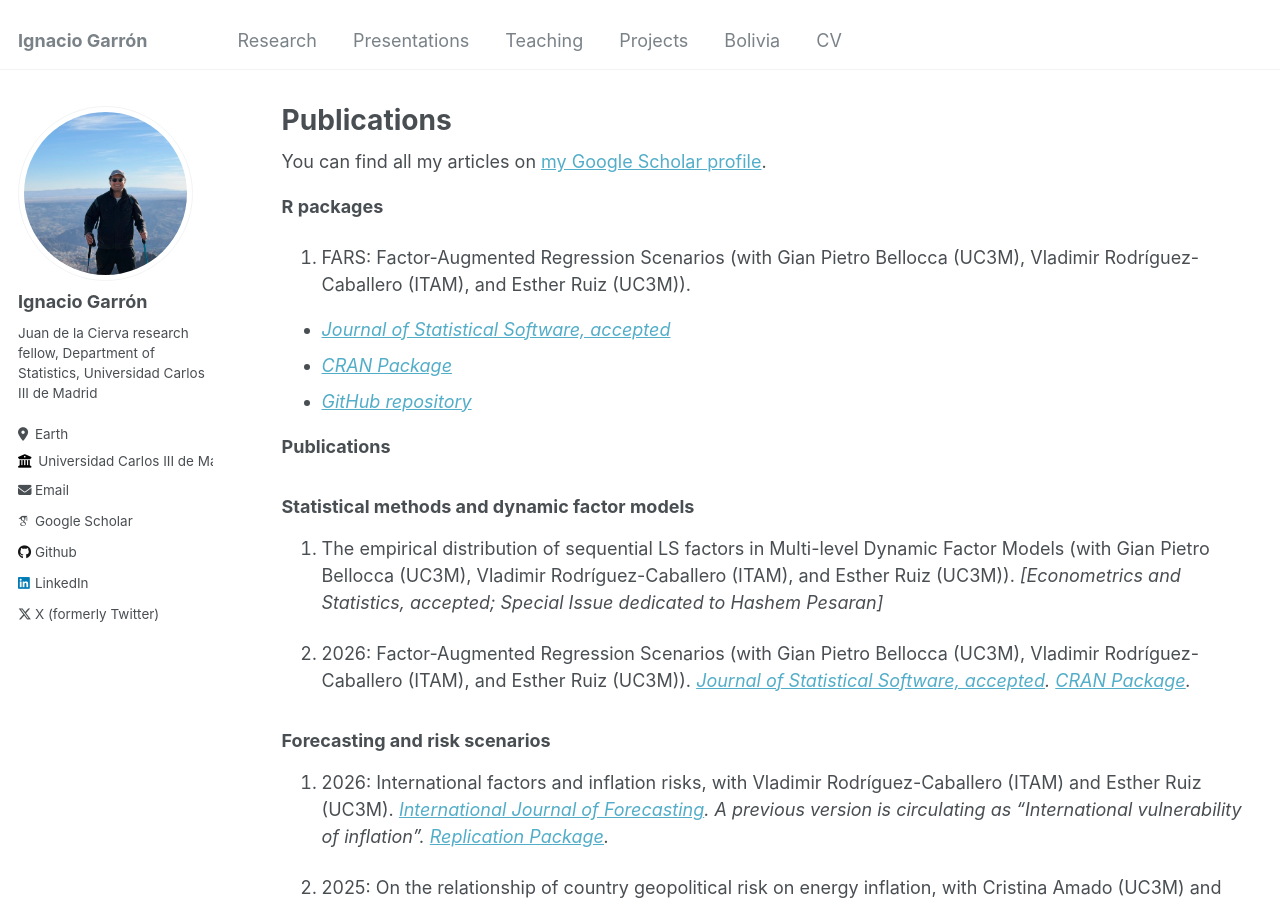
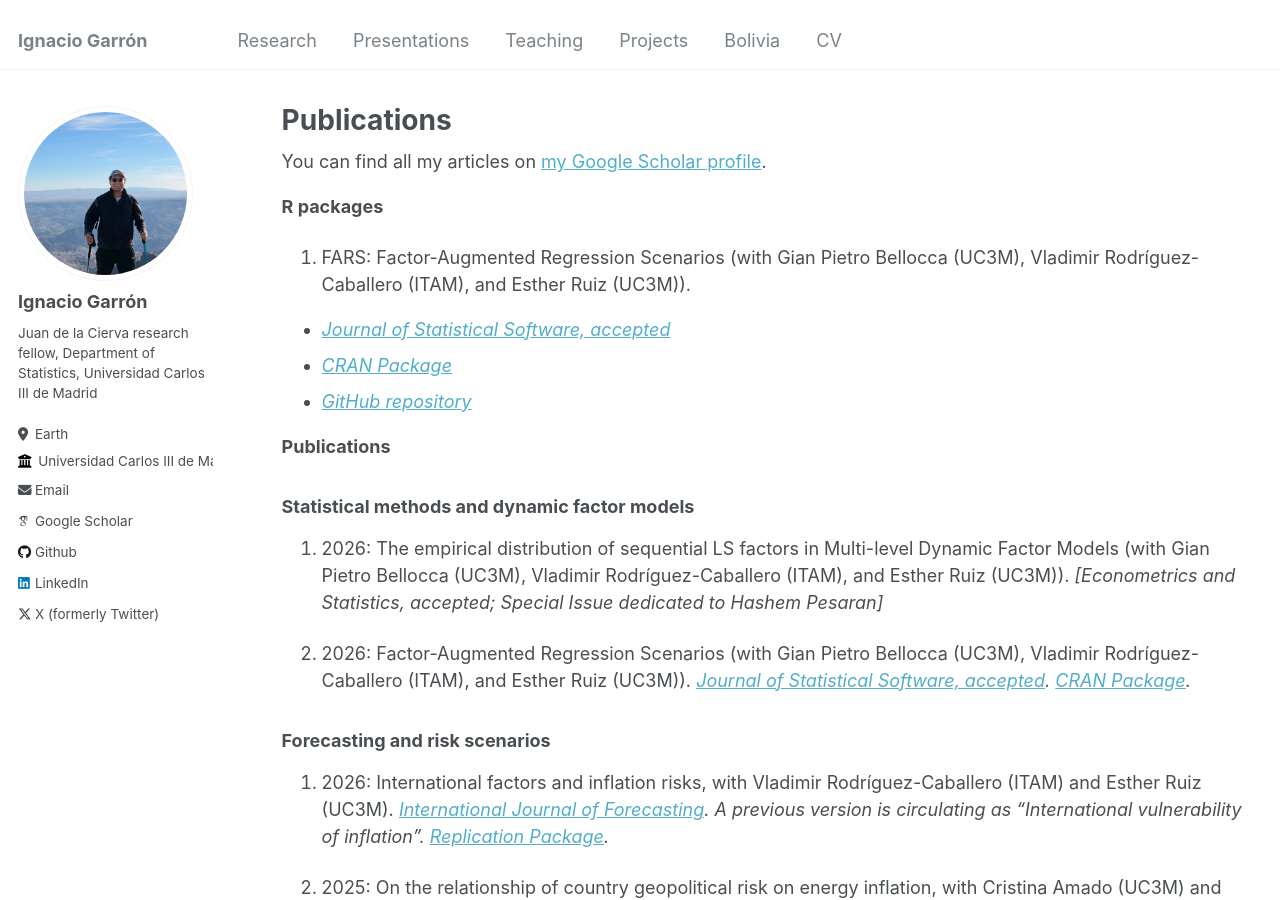
Before and after one commit to IgnacioGarron/IgnacioGarron.github.io, a Jekyll site: the page built from _pages/publications.md, in a window 1280 px wide and 900 px high. Built offline with Jekyll 4.4.1, drawn with Linux system fonts in a browser that asks for light colours; some web fonts are replaced.

Commit message:
Update publications.md

```diff
--- a/_pages/publications.md
+++ b/_pages/publications.md
@@ -23,7 +23,7 @@
 
 ### Statistical methods and dynamic factor models
 
-1. The empirical distribution of sequential LS factors in Multi-level Dynamic Factor Models (with Gian Pietro Bellocca (UC3M), Vladimir Rodríguez-Caballero (ITAM), and Esther Ruiz (UC3M)). *[Econometrics and Statistics, accepted; Special Issue dedicated to Hashem Pesaran]*
+1. 2026: The empirical distribution of sequential LS factors in Multi-level Dynamic Factor Models (with Gian Pietro Bellocca (UC3M), Vladimir Rodríguez-Caballero (ITAM), and Esther Ruiz (UC3M)). *[Econometrics and Statistics, accepted; Special Issue dedicated to Hashem Pesaran]*
 
 
 2. 2026: Factor-Augmented Regression Scenarios (with Gian Pietro Bellocca (UC3M), Vladimir Rodríguez-Caballero (ITAM), and Esther Ruiz (UC3M)).
```
